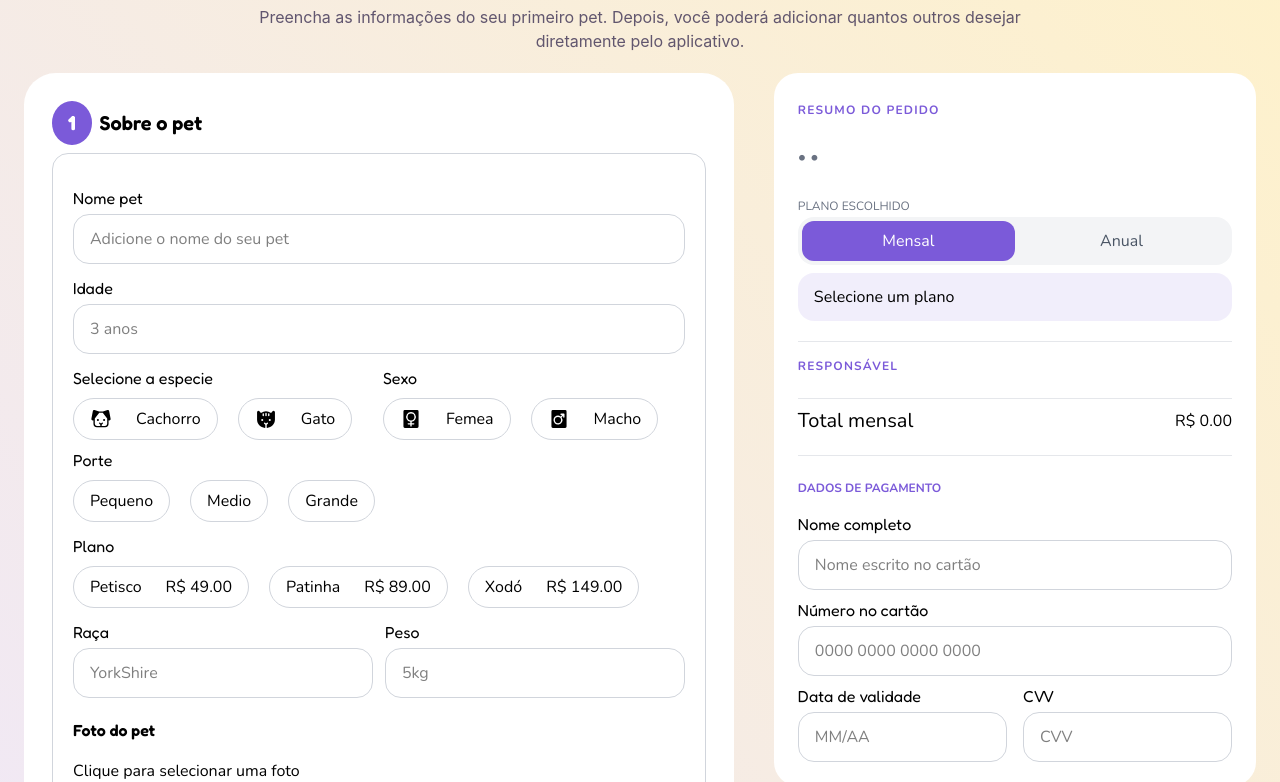
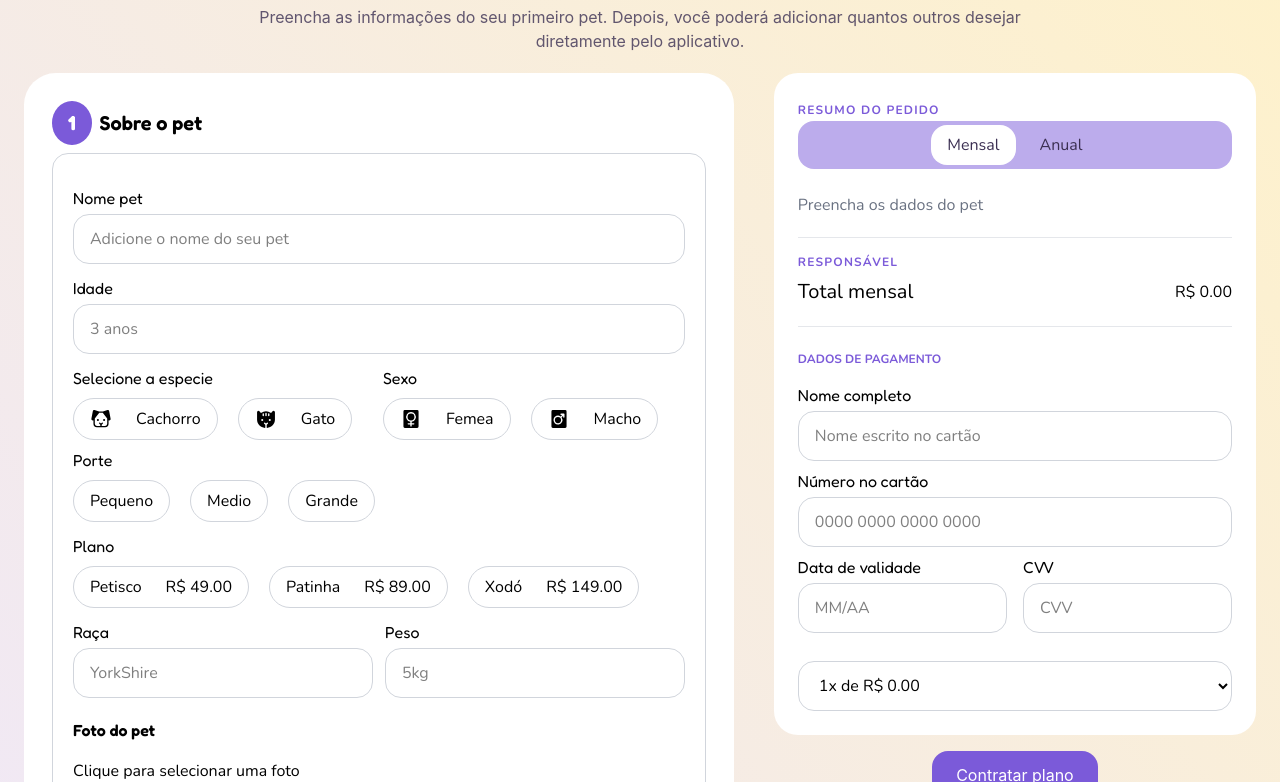
Before and after one commit to SophiAoAmaral/Fucinhos, a React (Vite) app in the folder fucinhos/: page /Fucinhos/contratar in a window 1280 px wide. Shown: the part 298-1080 px from the top of the page. Built offline with nearby package versions, Linux system fonts and the light colour scheme.

Commit message:
responsividade

```diff
--- a/fucinhos/src/Forms/Cadastro.jsx
+++ b/fucinhos/src/Forms/Cadastro.jsx
@@ -11,7 +11,7 @@ export const Cadastro = () => {
     const [errosPet, setErrosPet] = useState({});
     const mensagemErro = 'Preencha o campo';
     const [tipoPlano, setTipoPlano] = useState("mensal");
-
+   const navigate = useNavigate()
 
     const [dono, setDono] = useState({
         nome: '',
@@ -201,7 +201,7 @@ function removerPet(index) {
   return (
     <section className="background ">
       <section className="container ">
-     <Link to='/' className='pt-20 block font-fredoka text-roxo hover:underline'>← Voltar</Link>
+     <Link to='/' className='pt-10 md:pt-20 block font-fredoka text-roxo hover:underline'>← Voltar</Link>
         <div className=" text-center mb-5 flex flex-col items-center justify-center gap-2">
           <span className="inline-block rounded-[50%] bg-roxo/40">
             <img src={patinha} alt="" className="w-15 h-15" />
--- a/fucinhos/src/Forms/OptionsSelector.jsx
+++ b/fucinhos/src/Forms/OptionsSelector.jsx
@@ -4,13 +4,13 @@ export const OptionsSelector = ({label, options, value, onChange, erro, tipoPlan
   return (
     <div className="flex flex-col gap-2 text-sm md:text-base">
       <label className="font-fredoka">{label}</label>
-      <div className="flex  flex-wrap md:flex-nowrap gap-3 md:gap-5">
+      <div className="flex flex-wrap md:flex-nowrap gap-3 md:gap-5 ">
         {options?.map((option) => (
           <button
             type="button"
             key={option.value}
             onClick={() => onChange(option.value)}
-            className={` ${value === option.value ? "bg-roxo/35 border border-roxo text-roxo-escuro/90" : "bg-white text-black border"} flex items-center font-nunito px-4 py-2 rounded-4xl gap-3 md:gap-6 ${erro ? "border-red-400" : "border-gray-300"}`}
+            className={` ${value === option.value ? "bg-roxo/35 border border-roxo text-roxo-escuro/90" : "bg-white text-black border"} flex items-center justify-center md:justify-start font-nunito px-4 py-2 rounded-4xl w-[100%] md:w-auto gap-3 md:gap-6 ${erro ? "border-red-400" : "border-gray-300"}`}
           >
             {option.icon && option.icon}
             {option.value}
--- a/fucinhos/src/components/Coberturas.jsx
+++ b/fucinhos/src/components/Coberturas.jsx
@@ -53,7 +53,7 @@ export const Coberturas = () => {
       },
     ];
   return (
-    <section className='mt-10 md:mt-20 md:my-20 font-nunito animeLeft'>
+    <section className='mt-10 md:mt-20 md:my-20 font-nunito animeLeft' id='coberturas'>
         <span className='uppercase text-roxo text-sm text-center block font-bold'>O que está coberto</span>
         <h2 className='text-center font-fredoka text-3xl font-semibold'>Da consulta de rotina ao susto de madrugada</h2>
         <span className=' md:hidden text-center block mt-5 font-semibold text-roxo-escuro'>Deslize para ver mais</span>
--- a/fucinhos/src/components/Faq.jsx
+++ b/fucinhos/src/components/Faq.jsx
@@ -16,7 +16,7 @@ export const Faq = () => {
     ]
 
   return (
-    <article className=' mt-15 font-nunito pb-10 md:mb-10'>
+    <article className=' mt-15 font-nunito pb-10 md:mb-10' id='duvidas'>
         <div className='text-center'>
             <span className='uppercase text-roxo font-bold'>Dúvidas</span>
             <h2 className='text-4xl font-fredoka mb-6 font-semibold'>Antes de assinar</h2>
--- a/fucinhos/src/components/Footer.jsx
+++ b/fucinhos/src/components/Footer.jsx
@@ -21,10 +21,10 @@ export const Footer = () => {
             <div className='flex gap-5 md:gap-10 flex-wrap mt-2'>
               {
                 items.map((i)=>(
-                  <ul>
+                  <ul key={i.title}>
                     <h3 className='font-fredoka text-roxo-escuro font-semibold'>{i.title}</h3>
                     {i.topicos.map((topico)=>(
-                      <li className='text-roxo-escuro/80 hover:text-roxo cursor-pointer text-sm'>{topico}</li>
+                      <li key={topico} className='text-roxo-escuro/80 hover:text-roxo cursor-pointer text-sm'>{topico}</li>
                     ))}
                   </ul>
                 ))
--- a/fucinhos/src/components/Header.jsx
+++ b/fucinhos/src/components/Header.jsx
@@ -29,7 +29,7 @@ export const Header = () => {
 
 
         {menuAberto && (
-            <ul className='md:hidden text-center md:text-start absolute top-16 right-0 bg-surface text-ink rounded-xl shadow-lg p-6 flex flex-col gap-4 min-w-48 bg-white'>
+            <ul className='md:hidden text-center md:text-start absolute top-16 right-0 bg-surface text-ink rounded-xl shadow-lg p-6 flex flex-col gap-4 min-w-48 bg-white z-50'>
             <li><a className='' href="#planos">Planos</a></li>
             <li><a href="#coberturas">Coberturas</a></li>
             <li><a href="#matilha">A matilha</a></li>
--- a/fucinhos/src/components/ResumoPedido.jsx
+++ b/fucinhos/src/components/ResumoPedido.jsx
@@ -15,23 +15,33 @@ export const ResumoPedido = ({pets, dono , tipoPlano, setTipoPlano}) => {
     );
 }, 0);
 
+  const parcelas = Array.from({ length: 12 }, (_, i) => ({
+  vezes: i + 1,
+  valor: total / (i + 1),
+}));
+
+
 
 
   return (
     <div className="bg-white rounded-3xl p-6 top-6 font-nunito">
-
       <span className="uppercase text-xs font-bold tracking-widest text-roxo">
         Resumo do pedido
       </span>
+      <div className="flex gap-2 mb-5 items-center justify-center bg-roxo/50 p-1 rounded-2xl">
+        <button type="button" onClick={() => setTipoPlano("mensal")} className={`py-2 px-4 ${tipoPlano === 'mensal' ? 'bg-white text-roxo-escuro' : 'ttext-roxo-escuro'} rounded-2xl`}>
+           Mensal
+        </button>
+        <button type="button" onClick={() => setTipoPlano("anual")}   className={`py-2 px-4 ${tipoPlano === 'anual' ? 'bg-white text-roxo-escuro' : 'text-roxo-escuro '} rounded-2xl`}>
+           Anual
+        </button>
+      </div>
 
       {pets.map((pet, index) => {
 
-        console.log("pet.plano:", pet.plano);
-            console.log(planosobj);
 
-        const plano = planosobj.find(
-            p => p.value === pet.plano
-        );
+
+        const plano = planosobj.find((p) => p.value === pet.plano);
 
         return (
           <div key={index} className="mt-6 border-b border-gray-200 pb-5">
@@ -45,44 +55,29 @@ export const ResumoPedido = ({pets, dono , tipoPlano, setTipoPlano}) => {
 
               <div>
                 <h2 className="font-fredoka text-2xl">{pet.nome}</h2>
-
+              {!pet.especie && !pet.sexo && !pet.idade ?  (
+                <p className="text-gray-500">
+                  Preencha os dados do pet
+                </p>
+              ) : (
                 <p className="text-gray-500">
                   {pet.especie} • {pet.sexo} • {pet.idade}
                 </p>
+              )}
+
               </div>
             </div>
 
-            <div className="mt-6 border-b border-gray-200 pb-5">
-              <span className="text-xs uppercase text-gray-500">
-                Plano escolhido
-              </span>
-              <div className="flex bg-gray-100 rounded-2xl p-1">
-                <button
-                  onClick={() => setTipoPlano("mensal")}
-                  type="button"
-                  className={`flex-1 py-2 rounded-xl transition ${
-                    tipoPlano === "mensal"
-                      ? "bg-roxo text-white"
-                      : "text-gray-600"
-                  }`}
-                >
-                  Mensal
-                </button>
+            {plano && (
+              <div className="mt-5 bg-roxo/10 rounded-2xl p-3">
+                <div className="flex justify-between items-center">
+                  <div>
+                    <p className="text-xs uppercase text-roxo font-bold">Plano</p>
 
-                <button
-                  onClick={() => setTipoPlano("anual")}
-                  type="button"
-                  className={`flex-1 py-2 rounded-xl transition ${
-                    tipoPlano === "anual"
-                      ? "bg-roxo text-white"
-                      : "text-gray-600"
-                  }`}
-                >
-                  Anual
-                </button>
+                    <h3 className="font-fredoka text-lg">{plano.label}</h3>
                   </div>
-              <div className="flex justify-between font-nunito items-center mt-2 bg-roxo/10 rounded-2xl px-4 py-3 ">
-                <p>
+
+                  <p className='text-xl'>
                     {plano
                       ? tipoPlano === "mensal"
                         ? `R$ ${plano.mensal.toFixed(2)}/mês`
@@ -91,6 +86,10 @@ export const ResumoPedido = ({pets, dono , tipoPlano, setTipoPlano}) => {
                   </p>
                 </div>
               </div>
+            )}
+          </div>
+        );
+      })}
 
       <div>
               <span className="uppercase text-xs font-bold tracking-widest text-roxo block mt-4">
@@ -101,33 +100,37 @@ export const ResumoPedido = ({pets, dono , tipoPlano, setTipoPlano}) => {
                 <p>{dono.email}</p>
               </div>
             </div>
-          </div>
-        );
 
-    })}
+
       <div className="mt-2">
         <div className="flex justify-between items-center border-b border-gray-200 pb-5">
-    <span className="font-nunito text-xl">
-      Total mensal
-    </span>
+          <span className="font-nunito text-xl">Total mensal</span>
 
-    <span className="">
-      R$ {total.toFixed(2)}
-    </span>
+          <span className="">R$ {total.toFixed(2)}</span>
         </div>
       </div>
 
+      <div className="mt-6 font-nunito flex flex-col gap-2">
+        <span className="block uppercase mb-2 text-xs font-bold text-roxo">
+          Dados de pagamento
+        </span>
+        <Input label="Nome completo" placeholder="Nome escrito no cartão" />
+        <Input label="Número no cartão" placeholder="0000 0000 0000 0000" />
+        <div className="grid grid-cols-2 gap-4">
+          <Input placeholder="MM/AA" label="Data de validade" />
+          <Input placeholder="CVV" label="CVV" />
+        </div>
 
+        <select className='border px-4 py-3 rounded-2xl border-gray-300 focus:border-roxo-escuro mt-5'>
 
-<div className='mt-6 font-nunito flex flex-col gap-2'>
-  <span className='block uppercase mb-2 text-xs font-bold text-roxo'>Dados de pagamento</span>
-    <Input label='Nome completo' placeholder='Nome escrito no cartão'/>
-    <Input label='Número no cartão' placeholder='0000 0000 0000 0000'/>
-    <div className='grid grid-cols-2 gap-4'>
-      <Input placeholder="MM/AA"  label='Data de validade'/>
-      <Input placeholder="CVV" label='CVV'/>
+          {parcelas.map((parcela) => (
+            <option key={parcela.vezes}>
+              {parcela.vezes}x de R$ {parcela.valor.toFixed(2)}
+            </option>
+          ))}
+
+        </select>
       </div>
     </div>
-</div>
-  )
+  );
 }
--- a/fucinhos/src/pages/Home.jsx
+++ b/fucinhos/src/pages/Home.jsx
@@ -131,7 +131,7 @@ export const Home = () => {
               <li className='flex gap-2'><span><img src={patinha}  className='w-5' alt="" /></span>Um plano diferente para cada necessidade</li>
               <li className='flex gap-2'><span><img src={patinha}  className='w-5' alt="" /></span>Carteirinha digital individual</li>
             </ul>
-            <span className='block text-center text-sm text-roxo-escuro/60 pb-5 md:pb-0 mb-5'>Mais cuidado, menos complição</span>
+            <span className='inline-block text-center md:text-start text-sm text-roxo-escuro/60 pb-5 md:pb-0 mb-5'>Mais cuidado, menos complição</span>
           </div>
 
           <div className='hidden md:grid md:grid-cols-2 md:p-10 p-5 gap-3 md:pl-6'>
```
Lines whose indentation alone changed are shown as unchanged.
